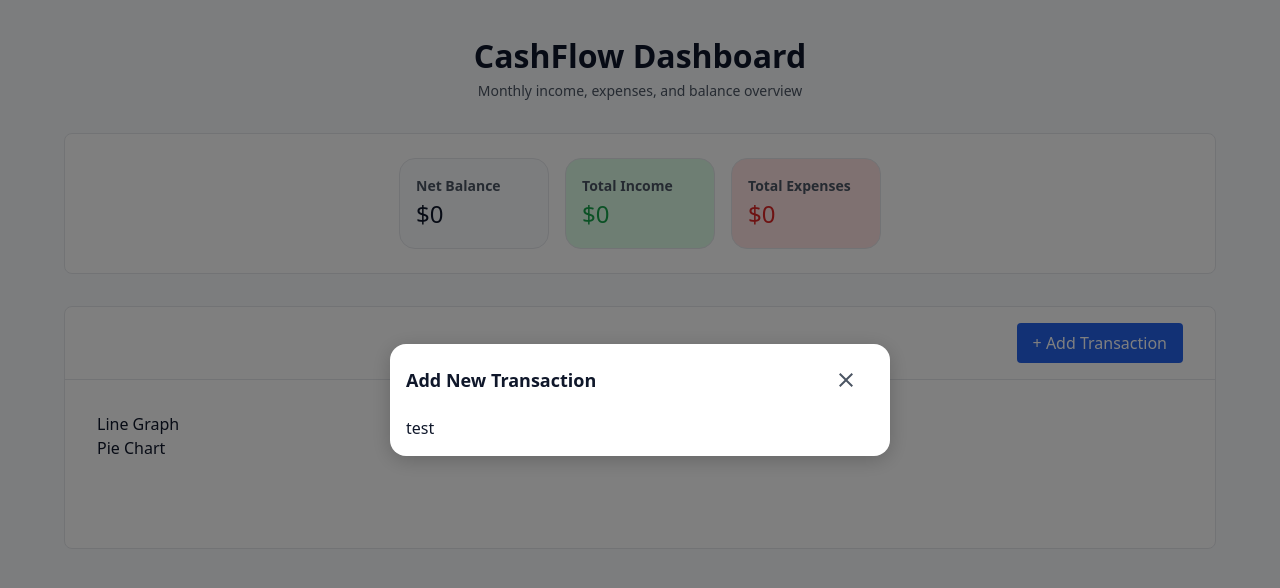
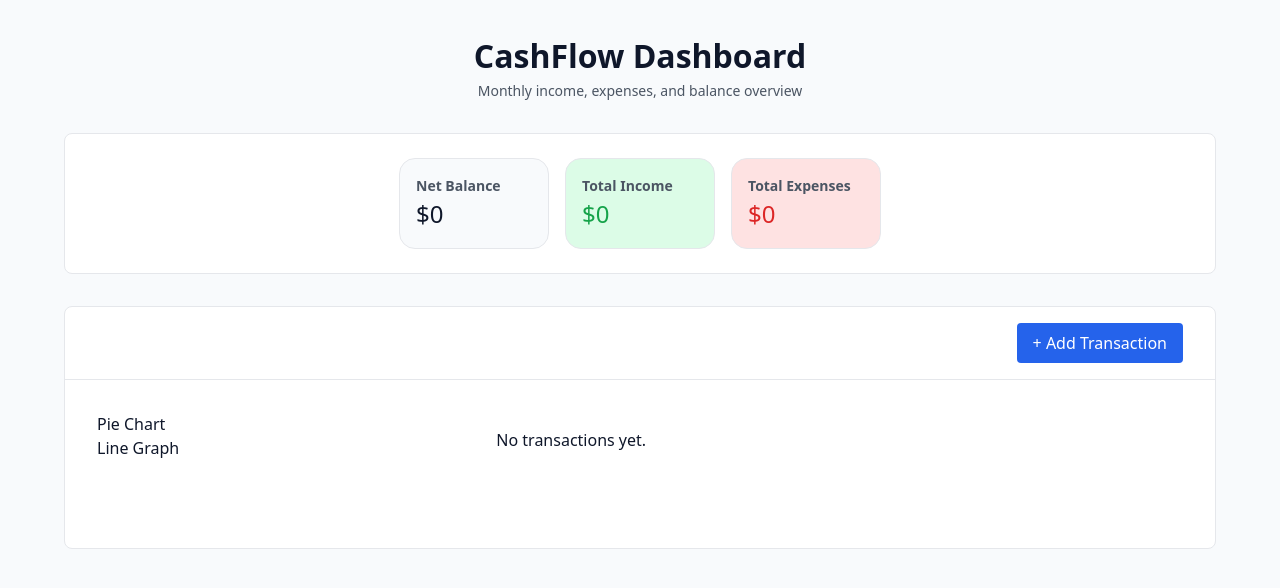
Before and after one commit to Brijsunil2/cashflow-simulator, a React (Vite) app in the folder frontend/: page / in a window 1280 px wide. Shown: the top 588 px of the page. Built offline with nearby package versions, Linux system fonts and the light colour scheme.

Commit message:
feat: add transaction form to popup for less bloat on dashboard

```diff
--- a/frontend/src/pages/Dashboard/Dashboard.jsx
+++ b/frontend/src/pages/Dashboard/Dashboard.jsx
@@ -1,5 +1,5 @@
 import "./Dashboard.scss";
-import { useReducer } from "react";
+import { useReducer, useState } from "react";
 import { budgetReducer } from "../../logic/budgetReducer";
 import SummaryCard from "../../components/SummaryCard/SummaryCard";
 import TransactionForm from "../../components/TransactionForm/TransactionForm";
@@ -15,6 +15,7 @@ const initialState = {
 
 const Dashboard = () => {
   const [state, dispatch] = useReducer(budgetReducer, initialState);
+  const [isPopupOpen, setIsPopupOpen] = useState(false);
 
   return (
     <div className="page">
@@ -34,34 +35,33 @@ const Dashboard = () => {
 
         <section className="dashboard__content">
           <div className="dashboard__subheader">
-            <button className="" onClick={console.log("Add Transaction")}>
+            <button className="" onClick={() => setIsPopupOpen(true)}>
               + Add Transaction
             </button>
           </div>
 
           <Popup
-            isOpen={true}
-            onClose={() => console.log("Close Popup")}
+            isOpen={isPopupOpen}
+            onClose={() => setIsPopupOpen(false)}
             title="Add New Transaction"
           >
-            test
+            <div className="dashboard__form">
+              <TransactionForm
+                onSubmit={(transaction) => {
+                  setIsPopupOpen(false);
+                  dispatch({
+                    type: "ADD_TRANSACTION",
+                    payload: transaction,
+                  });
+                }}
+              />
+            </div>
           </Popup>
 
-          {/* <div className="dashboard__form">
-            <TransactionForm
-              onSubmit={(transaction) =>
-                dispatch({
-                  type: "ADD_TRANSACTION",
-                  payload: transaction,
-                })
-              }
-            />
-          </div> */}
           <div className="dashboard__content-body">
             <div className="dashboard_charts">
+              <div className="dashboard__charts--pie-chart">Pie Chart</div>
               <div className="dashboard__charts--line-graph">Line Graph</div>
-
-              <div className="dashboard__charts--pie-chart">Pie Chart</div>
             </div>
 
             <div className="dashboard__transactions">
```
